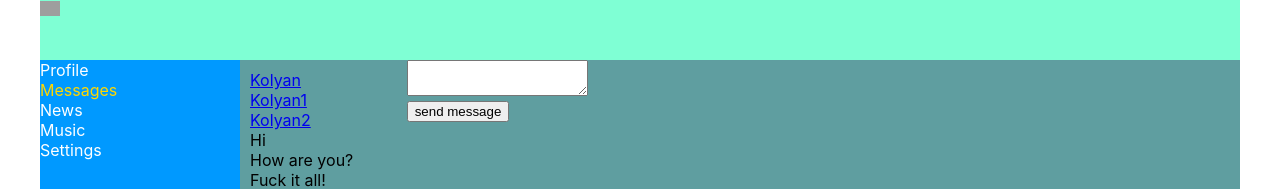
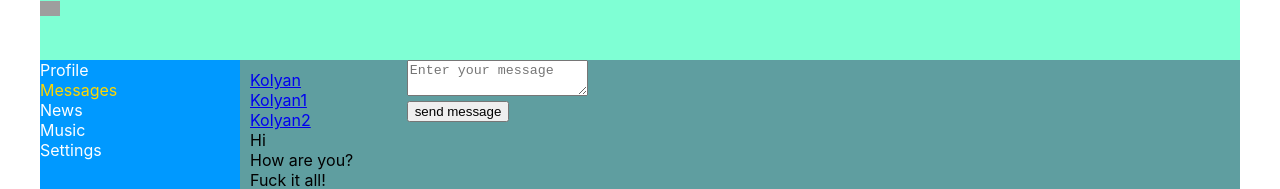
Before and after one commit to qqDeath/React-learning, a React (Create React App) app: page /dialogs in a window 1280 px wide. Shown: the top 189 px of the page. Built offline with nearby package versions, Linux system fonts and the light colour scheme; grey boxes are pictures that could not be loaded.

Commit message:
40 lesson

```diff
--- a/src/App.js
+++ b/src/App.js
@@ -19,8 +19,9 @@
             path="/dialogs"
             element={
               <Dialogs
-                dialogs={props.state.dialogsPage.dialogs}
-                messages={props.state.dialogsPage.messages}
+                store={props.store}
+                /* dialogs={props.state.dialogsPage.dialogs}
+                messages={props.state.dialogsPage.messages} */
                 dispatch={props.dispatch}
               />
             }
--- a/src/components/Dialogs/Dialogs.jsx
+++ b/src/components/Dialogs/Dialogs.jsx
@@ -2,43 +2,49 @@
 import DialogItem from "./DialogItem/DialogItem.jsx";
 import Message from "./Message/Message.jsx";
 import React from "react";
+import {
+  sendMessageCreator,
+  updateNewMessageBodyCreator,
+} from "../../redux/state";
 
 const Dialogs = (props) => {
-  let dialogsElements = props.dialogs.map((d) => (
+  let state = props.store.getState().dialogsPage; //local state
+
+  let dialogsElements = state.dialogs.map((d) => (
     <DialogItem name={d.name} id={d.id} />
   ));
-
-  let messagesElements = props.messages.map((m) => (
+  let messagesElements = state.messages.map((m) => (
     <Message message={m.message} />
   ));
+  let newMessageBody = state.newMessageBody;
 
-  let newSendMessage = React.createRef();
-
-  let addMessage = () => {
-    props.dispatch({type: "ADD-MESSAGE"});
+  let onSendMessageClick = () => {
+    props.store.dispatch(sendMessageCreator());
   };
 
-  let onMessageChange = () => {
-    let text = newSendMessage.current.value;
-    props.dispatch({type: "UPDATE-NEW-MESSAGE-TEXT", newtext: text});
+  let onNewMessageChange = (e) => {
+    let body = e.target.value;
+    props.store.dispatch(updateNewMessageBodyCreator(body));
   };
 
   return (
     <div className={s.dialogs}>
       <div className={s.dialogsItems}>{dialogsElements}</div>
       <div>
-        <div>
-          <textarea
-            onChange={onMessageChange}
-            ref={newSendMessage}
-            value={props.newMessageText}
-          />
+          <div>
+            <textarea
+              placeholder="Enter your message"
+              onChange={onNewMessageChange}
+              value={newMessageBody}
+            />
+          </div>
+          <div>
+            <button onClick={onSendMessageClick}>send message</button>
+          </div>
         </div>
-        <div>
-          <button onClick={addMessage}>send message</button>
-        </div>
+      <div className={s.messages}>
+        <div>{messagesElements}</div>
       </div>
-      <div className={s.messages}>{messagesElements}</div>
     </div>
   );
 };
--- a/src/components/Profile/MyPosts/MyPosts.jsx
+++ b/src/components/Profile/MyPosts/MyPosts.jsx
@@ -12,13 +12,13 @@
   let newPostElement = React.createRef();
 
   let addPost = () => {
-    props.dispatch(addPostActionCreator());
+    props.store.dispatch(addPostActionCreator());
   };
 
   let onPostChange = () => {
     let text = newPostElement.current.value;
     let action = updateNewPostTextActionCreator(text);
-    props.dispatch(action);
+    props.store.dispatch(action);
   };
 
   return (
--- a/src/index.js
+++ b/src/index.js
@@ -13,8 +13,7 @@
         <App
           state={state}
           dispatch={store.dispatch.bind(store)} //remember .bind(store)
-          /* addMessage={store.addMessage.bind(store)}
-          updateNewMessageText={store.updateNewMessageText.bind(store)} */
+          store={store}
         />
       </BrowserRouter>
     </React.StrictMode>,
--- a/src/redux/state.js
+++ b/src/redux/state.js
@@ -1,5 +1,7 @@
 const ADD_POST = "ADD-POST";
 const UPDATE_NEW_POST_TEXT = "UPDATE-NEW-POST-TEXT";
+const UPDATE_NEW_MESSAGE_BODY = "UPDATE-NEW-MESSAGE-BODY";
+const SEND_MESSAGE = "SEND-MESSAGE";
 
 let store = {
   _state: {
@@ -23,7 +25,7 @@
         { id: 2, message: "How are you?" },
         { id: 3, message: "Fuck it all!" },
       ],
-      newMessageText: "Enter text here",
+      newMessageBody: "",
     },
     sidebar: {},
   }, // _state = private, don't use it in the global world \\ use getState()
@@ -36,7 +38,6 @@
   subscribe(observer) {
     this._callSubscriber = observer; //observer
   },
-
   /* addMessage() {
     let newMessage = {
       id: 4,
@@ -66,7 +67,7 @@
   }, */
   dispatch(action) {
     //action {type : 'ADD-POST'} always have a type
-    if (action.type === "ADD-POST") {
+    if (action.type === ADD_POST) {
       let newPost = {
         id: 5,
         message: this._state.profilePage.newPostText,
@@ -75,19 +76,17 @@
       this._state.profilePage.posts.push(newPost);
       this._state.profilePage.newPostText = "";
       this._callSubscriber(this._state);
-    } else if (action.type === "UPDATE-NEW-POST-TEXT") {
+    } else if (action.type === UPDATE_NEW_POST_TEXT) {
       this._state.profilePage.newPostText = action.newText;
       this._callSubscriber(this._state);
-    } else if (action.type === "ADD-MESSAGE") {
-      let newMessage = {
-        id: 4,
-        message: this._state.dialogsPage.newMessageText,
-      };
-      this._state.dialogsPage.messages.push(newMessage);
-      this._state.dialogsPage.newMessageText = "";
+    } else if (action.type === UPDATE_NEW_MESSAGE_BODY) {
+      this._state.dialogsPage.newMessageBody = action.body;
       this._callSubscriber(this._state);
-    } else if (action.type === "UPDATE-NEW-MESSAGE-TEXT") {
-      this._state.dialogsPage.newMessageText = action.newText;
+    } else if (action.type === SEND_MESSAGE) {
+      let body = this._state.dialogsPage.newMessageBody;
+      this._state.dialogsPage.newMessageBody = "";
+      this._state.dialogsPage.messages.push({ id: 4, message: body });
+
       this._callSubscriber(this._state);
     }
   },
@@ -100,6 +99,12 @@
   newText: text,
 });
 
+export const sendMessageCreator = () => ({ type: SEND_MESSAGE });
+
+export const updateNewMessageBodyCreator = (body) => ({
+  type: UPDATE_NEW_MESSAGE_BODY,
+  body: body,
+});
+
 export default store;
-
 window.store = store;
```
